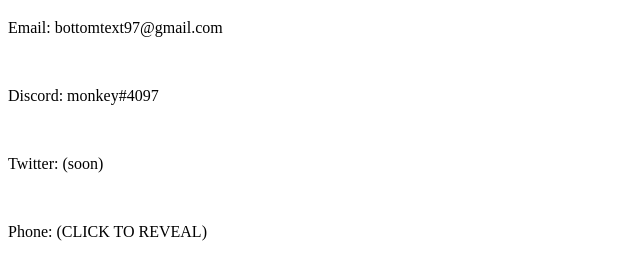
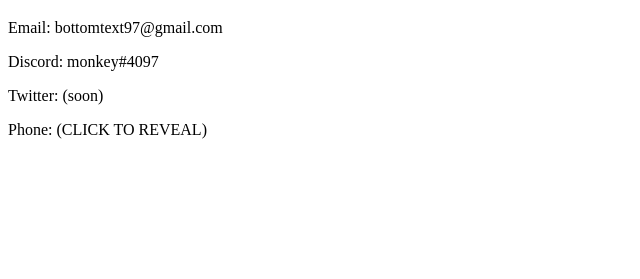
Before and after one commit to spergmoment/website-test, a plain HTML site: page contact.html in a window 1280 px wide. Shown: the part 61-340 px from the top of the page, without its empty margins (0-640 px from the left). Drawn offline with Linux system fonts and the light colour scheme.

Commit message:
Update contact.html

```diff
--- a/contact.html
+++ b/contact.html
@@ -5,9 +5,9 @@
 </head>
 <body>
 <h1>Contact Me!</h1>
-<p>Email: bottomtext97@gmail.com</p><br>
-<p>Discord: monkey#4097</p><br>
-<p>Twitter: (soon)</p><br>
+<p>Email: bottomtext97@gmail.com</p>
+  <p>Discord: monkey#4097</p>
+<p>Twitter: (soon)</p>
 <p id="phone" onclick="reveal()">Phone: (CLICK TO REVEAL)</p>
 <script>
 let reveal = () => {
```
